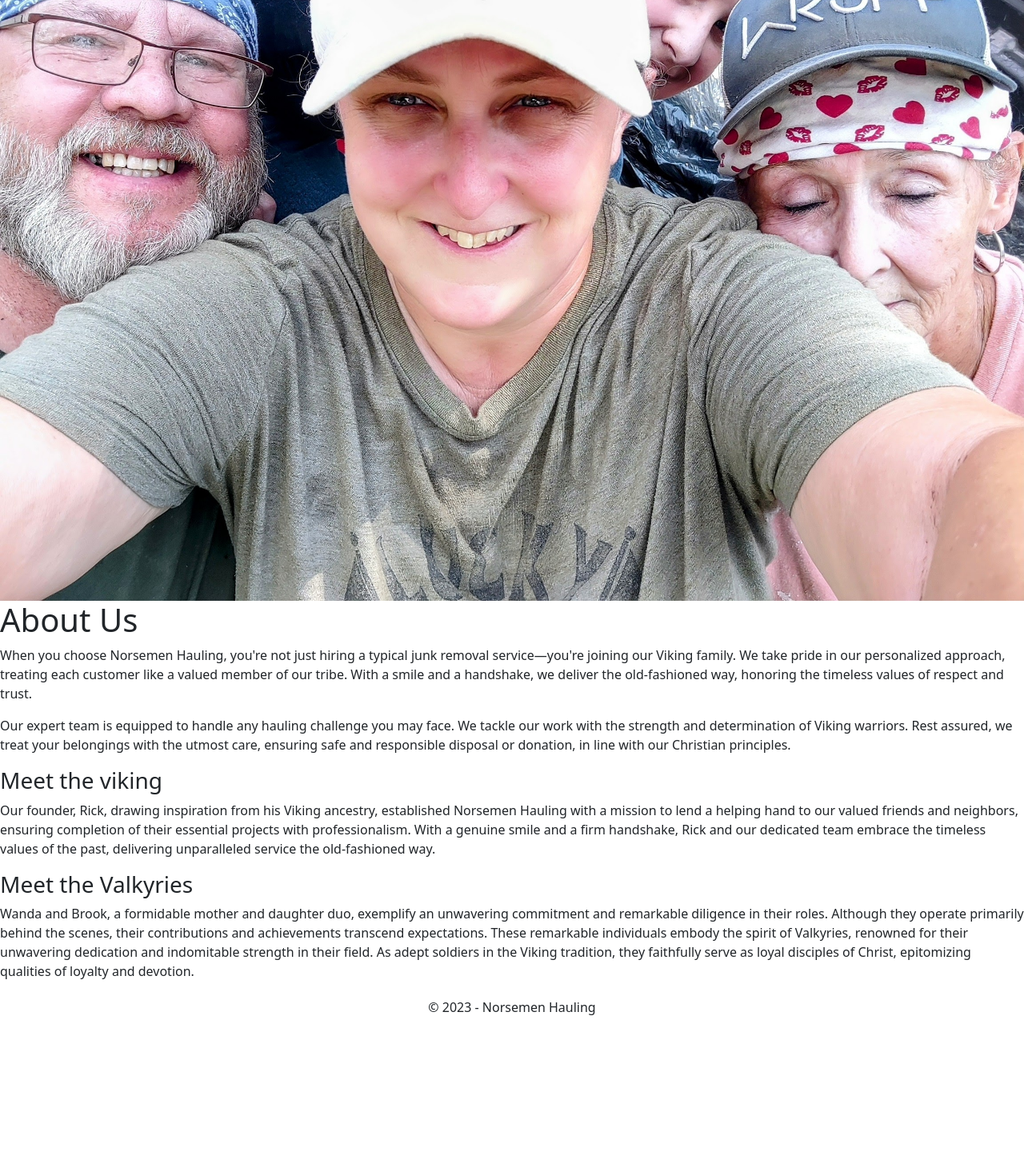
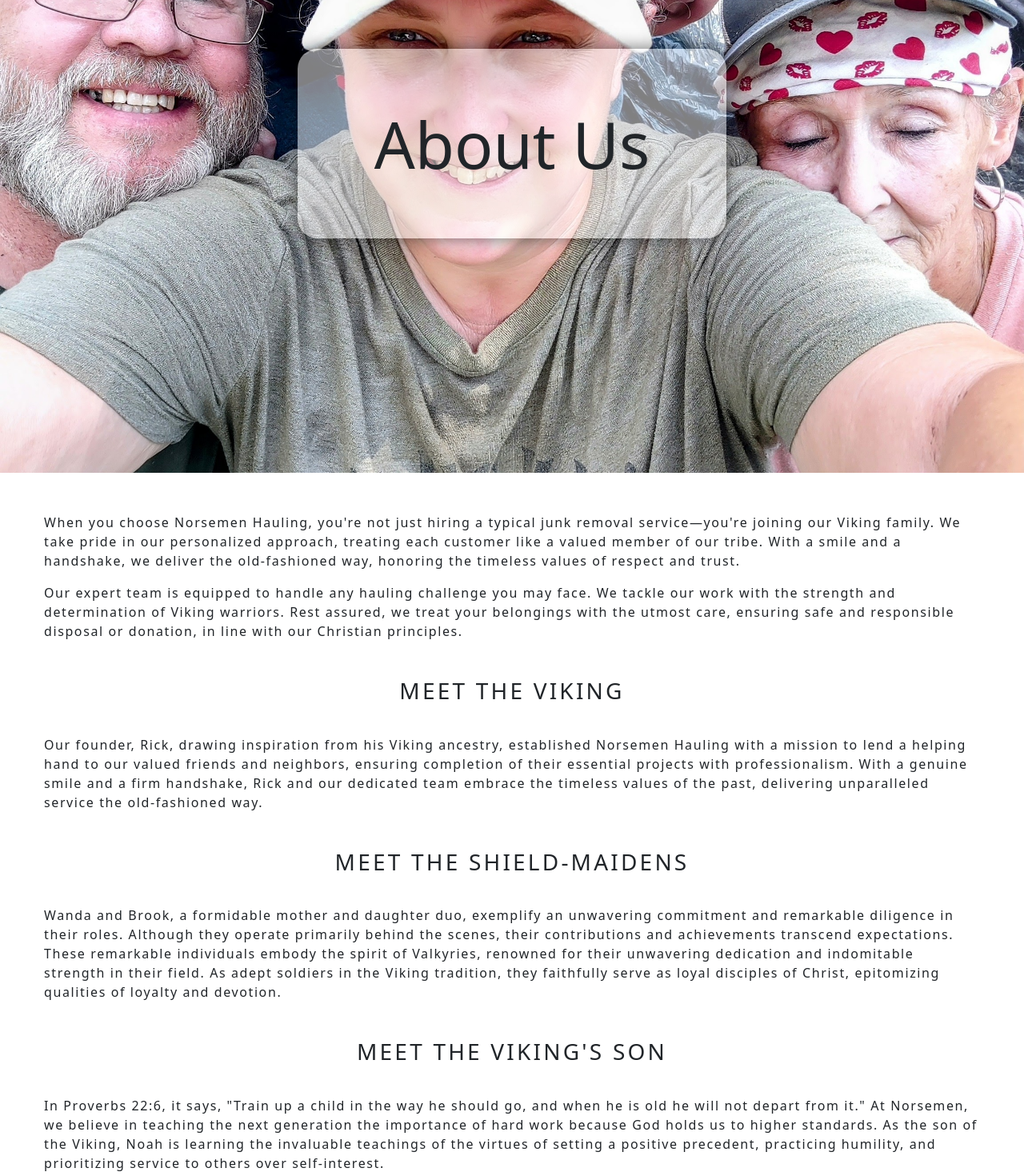
Before and after one commit to chrisATYF/Norsemen-Hauling, a Vue app: page /about in a window 1280 px wide. Shown: the part 280-1750 px from the top of the page at 80% size. Before the commit the page ends 1572 px from the top, so only its background shows below. Built offline with nearby package versions, Linux system fonts and the light colour scheme.

Commit message:
About page added

```diff
--- a/src/App.vue
+++ b/src/App.vue
@@ -11,7 +11,16 @@
   </div>
 </template>
 
-<style scoped>
+<style>
+:root {
+  --darkBg: rgb(21, 21, 21);
+  --space: 200px;
+  --radius: 25px;
+  --shadow: 5px 5px 10px 5px rgba(0, 0, 0, 0.500);
+  --shadow-mobile: 2.5px 2.5px 5px 2.5px rgba(0, 0, 0, 0.500);
+}
+
+
 .btmContent {
   bottom: 0;
   width: 100%;
--- a/src/components/Nav.vue
+++ b/src/components/Nav.vue
@@ -32,9 +32,9 @@
                     <li class="nav-item me-2">
                         <RouterLink class="nav-link active" aria-current="page" to="/">Home</RouterLink>
                     </li>
-                    <!-- <li class="nav-item me-2">
+                    <li class="nav-item me-2">
                         <RouterLink class="nav-link" to="/about">About</RouterLink>
-                    </li> -->
+                    </li>
                     <!-- <li class="nav-item me-2">
                         <RouterLink class="nav-link" to="/work">Project</RouterLink>
                     </li> -->
--- a/src/views/AboutView.vue
+++ b/src/views/AboutView.vue
@@ -1,21 +1,25 @@
 <template>
-    <img src="../../images/FamShot.jpg" class="about-img" alt="Background Image">
+    <div class="aboutImg">
+        <div class="caption">
+            <span class="heading">About Us</span>
+        </div>
+    </div>
     <div class="content">
-        <h1 class="title">About Us</h1>
         <section class="top-sect">
             <p>
-                When you choose Norsemen Hauling, you're not just hiring a typical junk removal service—you're joining
-                our Viking family. We take pride in our personalized approach, treating each customer like a valued
-                member of our tribe. With a smile and a handshake, we deliver the old-fashioned way, honoring the
-                timeless values of respect and trust.
+                When you choose Norsemen Hauling, you're not just hiring a typical junk removal service—you're
+                joining our Viking family. We take pride in our personalized approach, treating each customer like
+                a valued member of our tribe. With a smile and a handshake, we deliver the old-fashioned way,
+                honoring the timeless values of respect and trust.
             </p>
             <p>
-                Our expert team is equipped to handle any hauling challenge you may face. We tackle our work with the
-                strength and determination of Viking warriors. Rest assured, we treat your belongings with the utmost
-                care, ensuring safe and responsible disposal or donation, in line with our Christian principles.
+                Our expert team is equipped to handle any hauling challenge you may face. We tackle our work with
+                the strength and determination of Viking warriors. Rest assured, we treat your belongings with the
+                utmost care, ensuring safe and responsible disposal or donation, in line with our Christian
+                principles.
             </p>
         </section>
-        <h3 class="heading">Meet the viking</h3>
+        <h3 class="title">Meet the viking</h3>
         <section>
             <p>
                 Our founder, Rick, drawing inspiration from his Viking ancestry, established Norsemen Hauling with a
@@ -25,22 +29,79 @@
                 old-fashioned way.
             </p>
         </section>
-        <h3 class="heading">Meet the Valkyries</h3>
+        <h3 class="title">Meet the Shield-maidens</h3>
         <section>
             <p>
-                Wanda and Brook, a formidable mother and daughter duo, exemplify an unwavering commitment and remarkable
-                diligence in their roles. Although they operate primarily behind the scenes, their contributions and
-                achievements transcend expectations. These remarkable individuals embody the spirit of Valkyries,
-                renowned for their unwavering dedication and indomitable strength in their field. As adept soldiers in
-                the Viking tradition, they faithfully serve as loyal disciples of Christ, epitomizing qualities of
-                loyalty and devotion.
+                Wanda and Brook, a formidable mother and daughter duo, exemplify an unwavering commitment and
+                remarkable diligence in their roles. Although they operate primarily behind the scenes, their
+                contributions and achievements transcend expectations. These remarkable individuals embody the
+                spirit of Valkyries, renowned for their unwavering dedication and indomitable strength in their
+                field. As adept soldiers in the Viking tradition, they faithfully serve as loyal disciples of
+                Christ, epitomizing qualities of loyalty and devotion.
+            </p>
+        </section>
+        <h3 class="title">Meet the viking's son</h3>
+        <section>
+            <p>
+                In Proverbs 22:6, it says, "Train up a child in the way he should go, and when he is old he will
+                not depart from it." At Norsemen, we believe in teaching the next generation the importance of hard
+                work because God holds us to higher standards. As the son of the Viking, Noah is learning
+                the invaluable teachings of the virtues of setting a positive precedent, practicing humility,
+                and prioritizing service to others over self-interest.
             </p>
         </section>
     </div>
 </template>
 
 <style scoped>
-.about-img {
-    max-width: 100%;
+.aboutImg {
+    background-image: url('../../images/FamShot.jpg');
+    background-attachment: fixed;
+    background-position: center;
+    background-repeat: no-repeat;
+    background-size: cover;
+    min-height: 100vh;
+    width: 100%;
+}
+
+.caption {
+    position: absolute;
+    top: 50%;
+    left: 0;
+    width: 100%;
+    text-align: center;
+}
+
+.heading {
+    background-color: rgba(255, 255, 255, 0.5);
+    font-size: 5rem;
+    -webkit-backdrop-filter: blur(2em);
+    backdrop-filter: blur(2em);
+    border-radius: 25px;
+    padding: 4rem 6rem;
+    box-shadow: 0px 0px 20px 1.5px rgba(0, 0, 0, 0.5);
+}
+
+.content {
+    margin-top: 30px;
+}
+
+.title {
+    text-transform: uppercase;
+    letter-spacing: .2rem;
+    text-align: center;
+    padding: 10px;
+}
+
+section {
+    padding: 20px 55px;
+    letter-spacing: .1rem;
+}
+
+@media (max-width: 768px) {
+    .heading {
+        font-size: 2.5rem;
+        padding: 2rem 3rem;
+    }
 }
 </style>
--- a/src/views/HomeView.vue
+++ b/src/views/HomeView.vue
@@ -63,7 +63,7 @@
 }
 
 .carousel {
-  background-color: rgb(30, 30, 30);
+  background-color: var(--darkBg);
   animation: fade-in .5s;
 }
 
@@ -73,7 +73,7 @@
 }
 
 .dark-section {
-  background-color: rgb(30, 30, 30);
+  background-color: var(--darkBg);
   color: rgb(226, 226, 226);
 }
 
```
